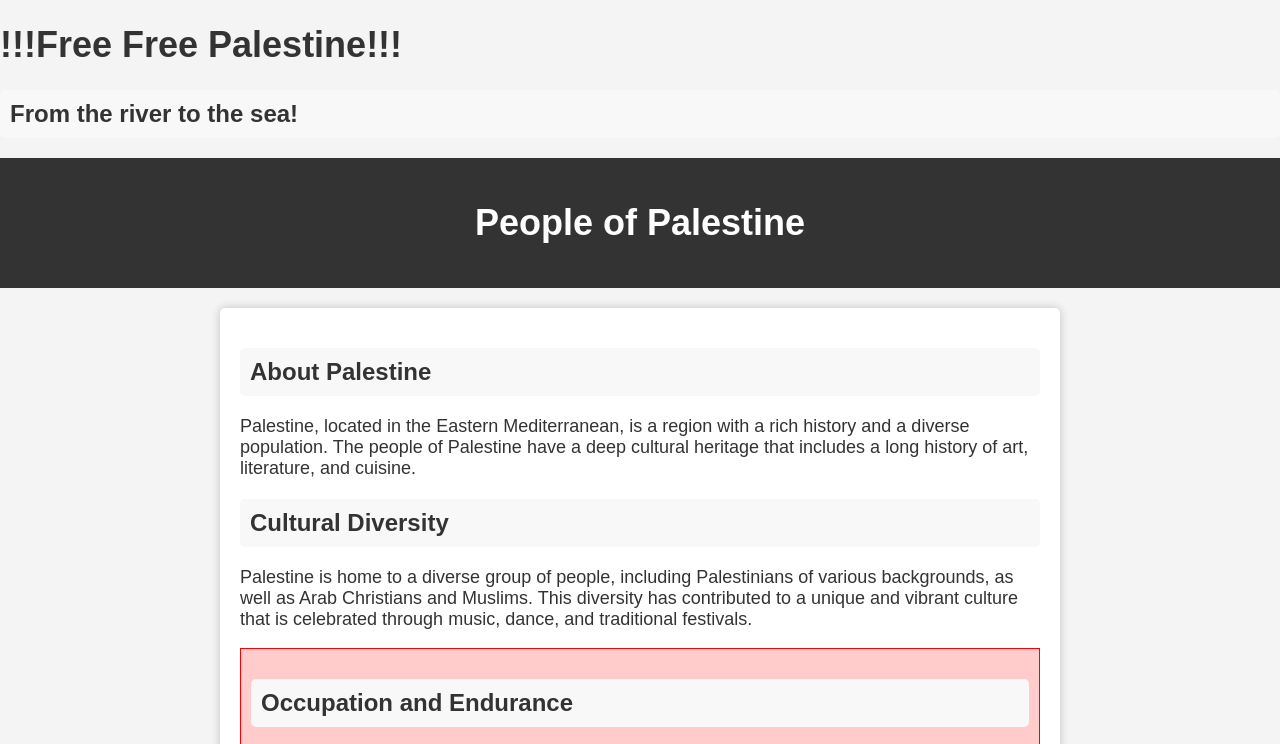
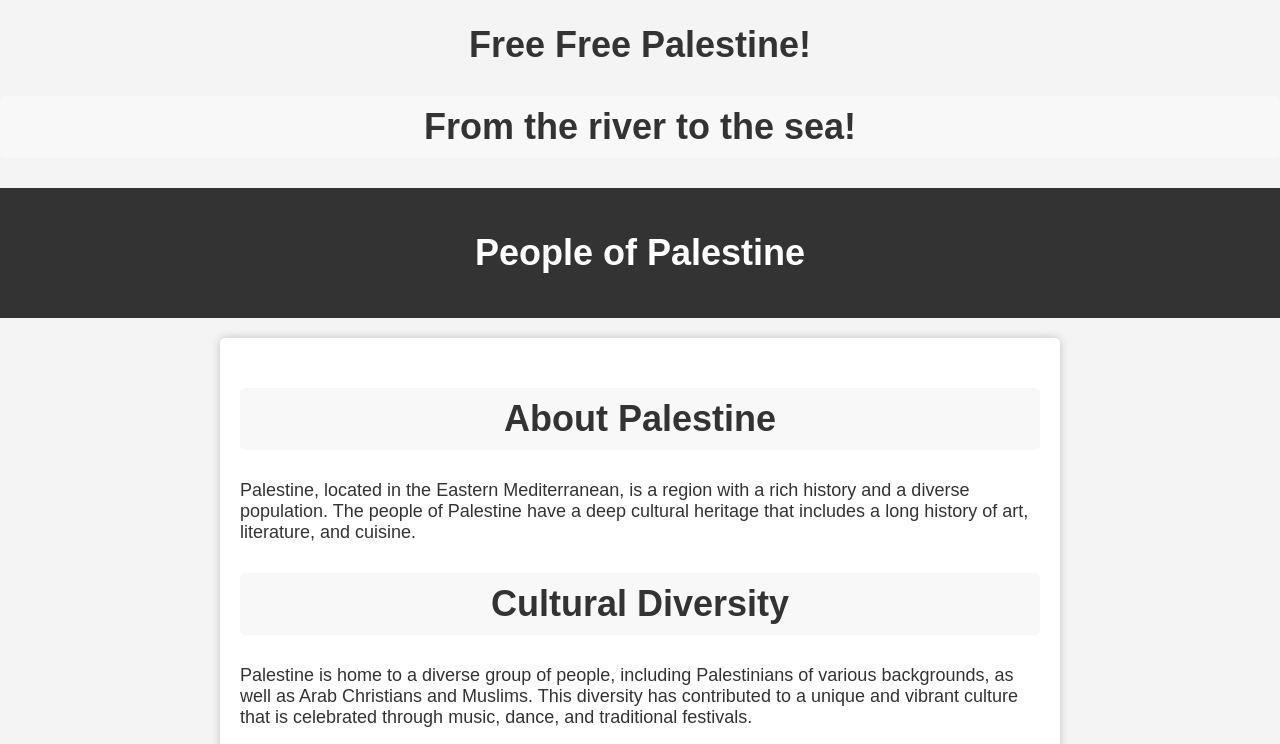
Before and after one commit to oakzd/terraform-beginner-bootcamp-2023, a plain HTML site: page public/index.html in a window 1280 px wide. Shown: the top 744 px of the page. Drawn offline with Linux system fonts and the light colour scheme.

```diff
--- a/public/index.html
+++ b/public/index.html
@@ -4,7 +4,7 @@
     <meta charset="UTF-8">
     <meta name="viewport" content="width=device-width, initial-scale=1.0">
     <title>People of Palestine</title>
-    <h1>!!!Free Free Palestine!!!</h1>
+    <h1>Free Free Palestine!</h1>
     <h2>From the river to the sea!</h2>
     <style>
         body {
@@ -23,6 +23,12 @@
         }
 
         h1 {
+            text-align: center;
+            font-size: 36px;
+        }
+
+        h2 {
+            text-align: center;
             font-size: 36px;
         }
 
```
Also changed, not shown: 3 other files.
